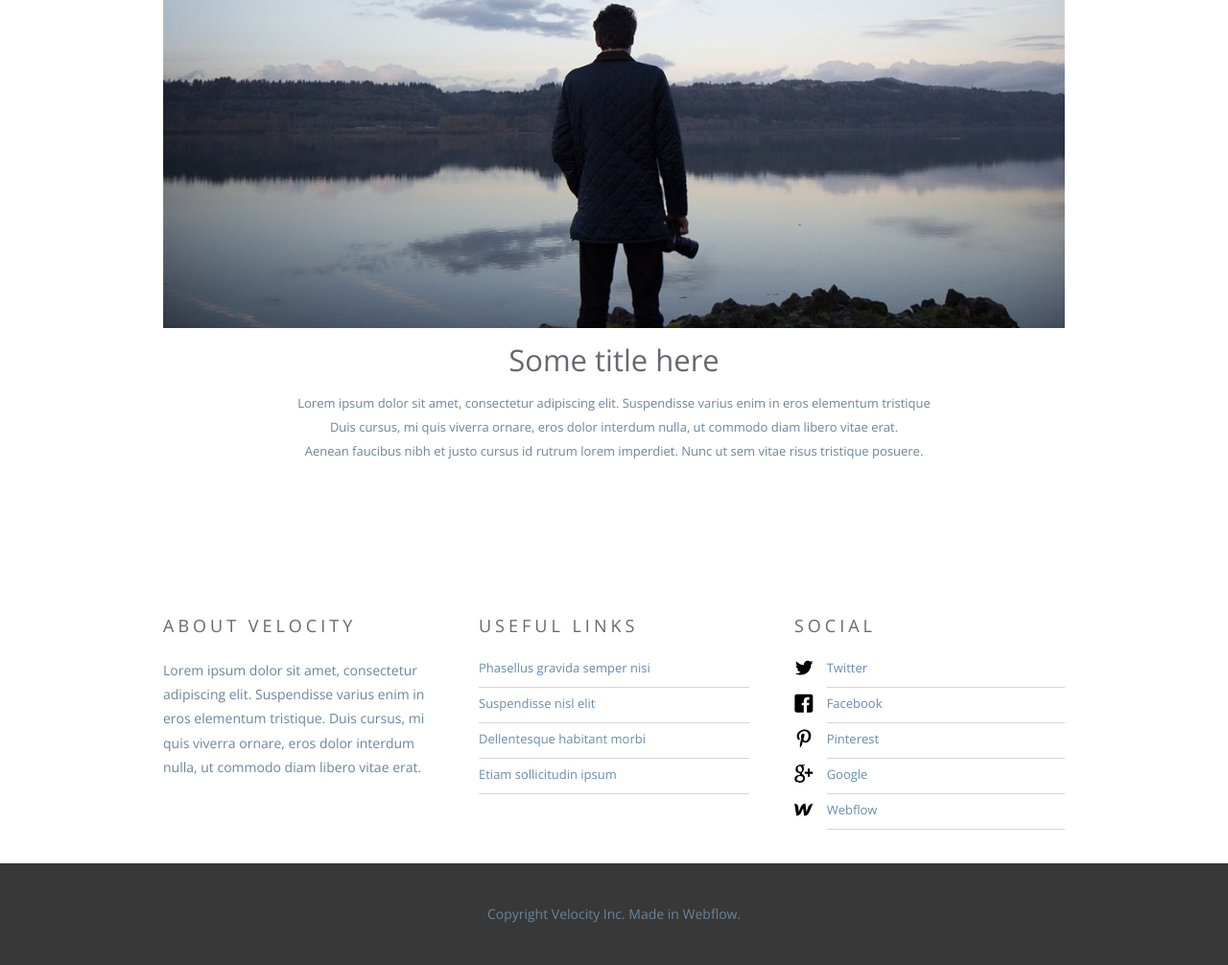
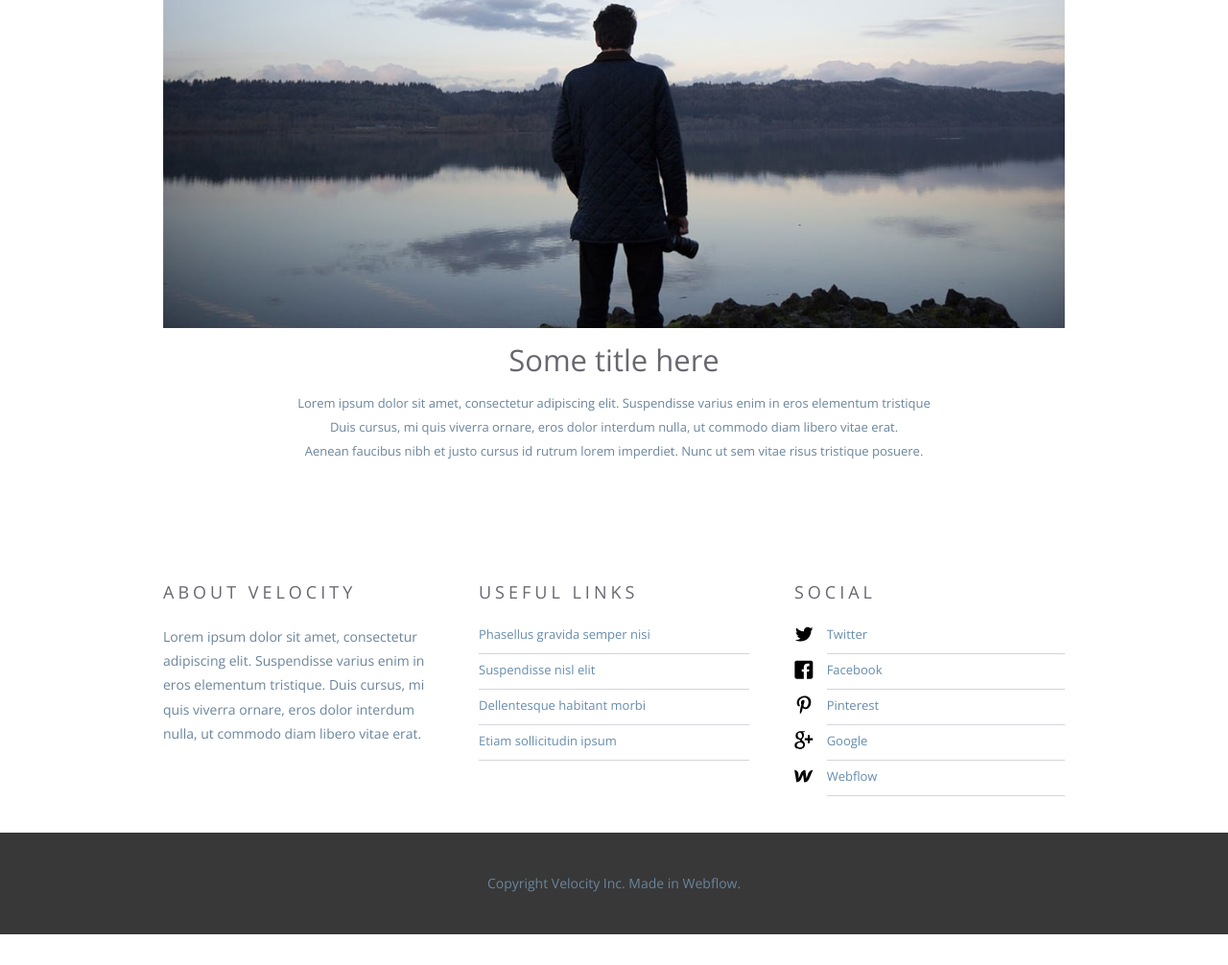
Before and after one commit to HomRed2100/Velocity, a plain HTML site: page index.html in a window 1280 px wide. Shown: the part 2660-3666 px from the top of the page at 96% size. After the commit the page ends 3634 px from the top, so only its background shows below. Drawn offline with nearby package versions, Linux system fonts and the light colour scheme.

Commit message:
подправила паддинги футера

```diff
--- a/css/style.css
+++ b/css/style.css
@@ -288,8 +288,7 @@ p {
 /* Footer */
 
 .footer__desc {
-    padding: 35px 0;
-
+    padding: 30px 0 38px;
 }
 
 .footer__desc h4 {
@@ -302,7 +301,6 @@ p {
 
 }
 .footer-container {
-    margin-top: 30px;
     display: flex;
     justify-content: space-between;
     align-items: flex-start;
```
